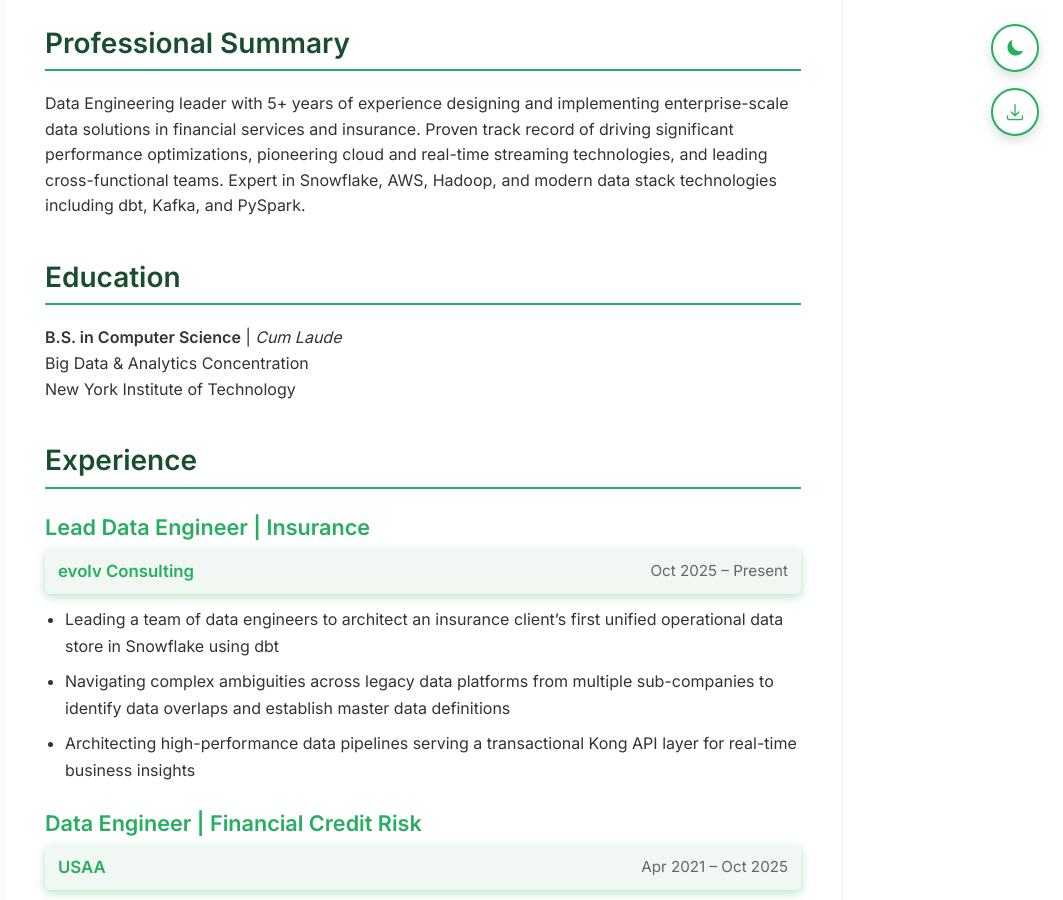
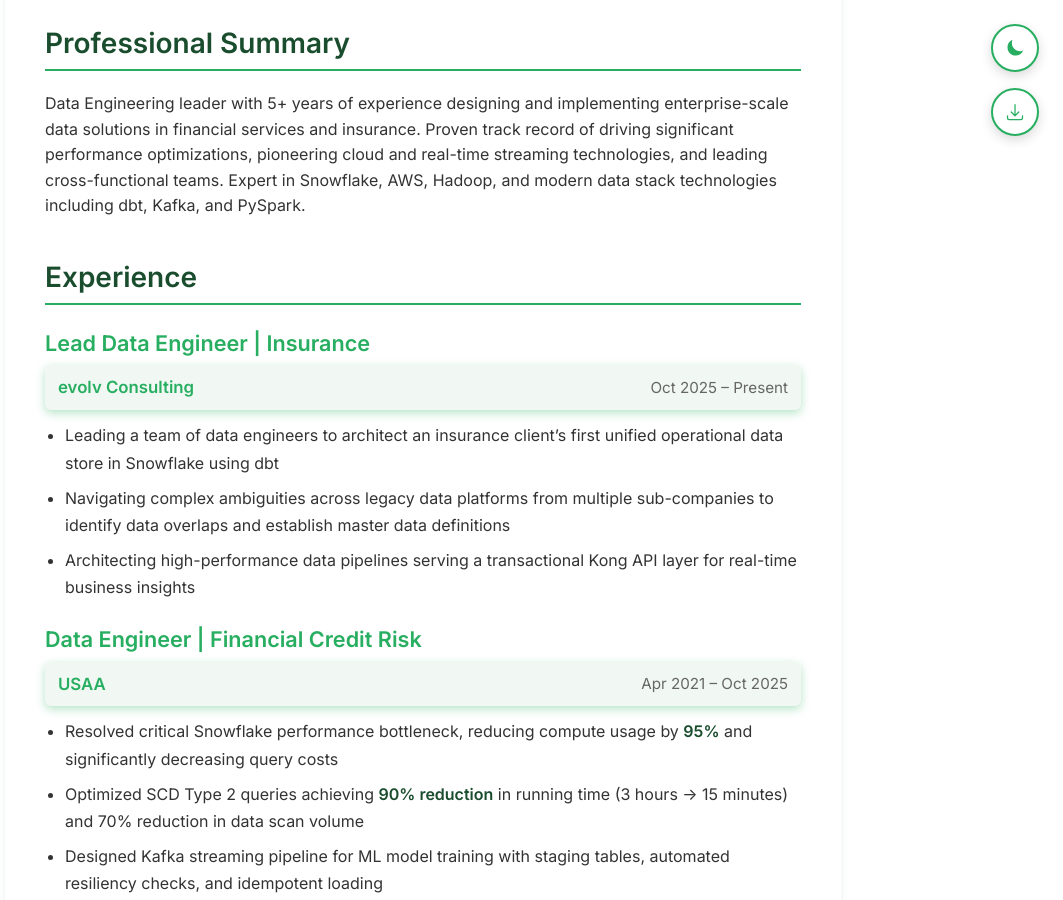
Before and after one commit to vsbatth6/vsbatth6.github.io, a Jekyll site: the page built from index.md, in a window 1280 px wide and 900 px high, scrolled down 338 px. Shown: the whole window, without its empty margins (217-1280 px from the left). Built offline with Jekyll 4.4.1, drawn with Linux system fonts in a browser that asks for light colours; some of the changed text lies outside the part shown.

Commit message:
Combine Technical Skills and Education into one card
- Remove Education from Card 1 (intro card)
- Add Education section to Card 5 (after Technical Skills)
- Card 1 now focused on name, contact, and summary
- Creates logical "qualifications" grouping in Card 5

```diff
--- a/index.md
+++ b/index.md
@@ -33,12 +33,6 @@ title: Virinderpal Singh Batth | Data Engineer
 ## Professional Summary
 
 Data Engineering leader with 5+ years of experience designing and implementing enterprise-scale data solutions in financial services and insurance. Proven track record of driving significant performance optimizations, pioneering cloud and real-time streaming technologies, and leading cross-functional teams. Expert in Snowflake, AWS, Hadoop, and modern data stack technologies including dbt, Kafka, and PySpark.
-
-## Education
-
-**B.S. in Computer Science** | *Cum Laude*
-Big Data & Analytics Concentration
-New York Institute of Technology
 
 </div>
 
```
Also changed, not shown: other parts of index.md (+6 -0 lines).
